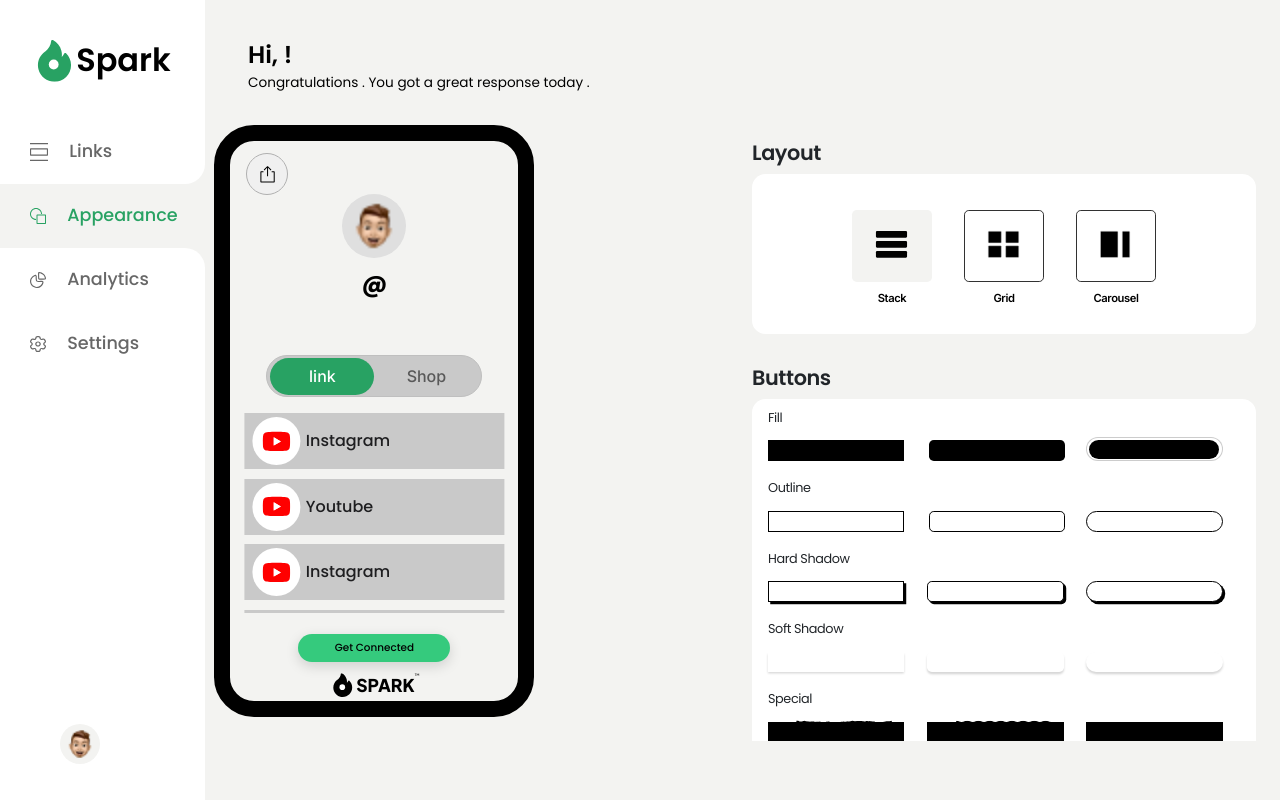
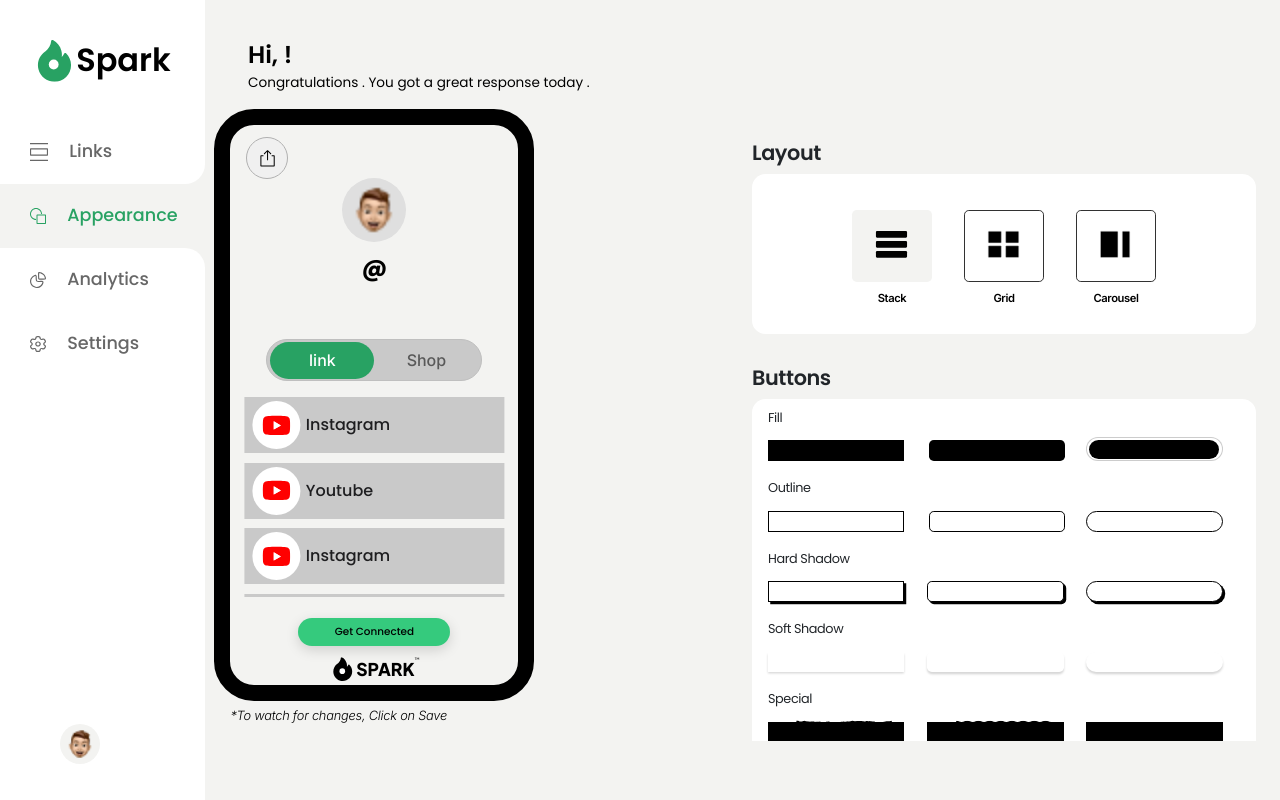
Before and after one commit to Mayank9001/LinkTree-mlm, a React (Vite) app in the folder frontend/: page /appearance in a window 1280 px wide. Built offline with nearby package versions, Linux system fonts and the light colour scheme; no server answers.

Commit message:
`Added a note to Preview component in Appearance and Profile pages to indicate that changes are only visible after saving.`

```diff
--- a/frontend/src/components/Preview.jsx
+++ b/frontend/src/components/Preview.jsx
@@ -111,13 +111,13 @@
     navigate("/login");
   };
   const handleConnected = async () => {
-    const profileId = profile.profileId;
-    const res = await visitProfile({ profileId });
-    const data = await res.json();
-    if (res.status === 200) {
-      // localStorage.clear();
-      window.open(url, "_blank");
-    }
+    // const profileId = profile.profileId;
+    // const res = await visitProfile({ profileId });
+    // const data = await res.json();
+    // if (res.status === 200) {
+    // localStorage.clear();
+    window.open(url, "_blank");
+    // }
   };
   const handleCopyLink = () => {
     navigator.clipboard.writeText(url + "/profile/" + profile.username);
--- a/frontend/src/pages/Appearance.jsx
+++ b/frontend/src/pages/Appearance.jsx
@@ -233,6 +233,7 @@
             style={{ display: !isMobile ? "" : "none" }}
           >
             <Preview data={formData} />
+            <div className={styles.astrik}>*To watch for changes, Click on Save</div>
           </div>
           <div className={styles.content}>
             <div className={styles.layouts}>
--- a/frontend/src/pages/Profile.jsx
+++ b/frontend/src/pages/Profile.jsx
@@ -384,6 +384,7 @@
             style={{ display: !isMobile ? "" : "none" }}
           >
             <Preview data={data} />
+            <div className={styles.astrik}>*To watch for changes, Click on Save</div>
           </div>
           <div className={styles.content}>
             <div className={styles.profile}>
--- a/frontend/src/pages/styles/Appearance.module.css
+++ b/frontend/src/pages/styles/Appearance.module.css
@@ -42,12 +42,25 @@
   width: 18rem;
   height: 35rem;
   border-radius: 2.5rem;
-  margin-top: 2rem;
+  margin-top: 1rem;
   border: 1rem solid black;
   overflow-y: auto;
+  display: flex;
+  flex-direction: column;
 }
 .liveview::-webkit-scrollbar{
   width: 0rem;
+}
+.astrik{
+  color: #000000;
+  position: absolute;
+  top: 44rem;
+  font-family: "Inter";
+  font-weight: 300;
+  font-style: italic;
+  font-size: 0.8rem;
+  line-height: 1.5rem;
+  letter-spacing: -0.22px;
 }
 .content {
   width: 35rem;
--- a/frontend/src/pages/styles/Profile.module.css
+++ b/frontend/src/pages/styles/Profile.module.css
@@ -61,12 +61,25 @@
   width: 18rem;
   height: 35rem;
   border-radius: 2.5rem;
-  margin-top: 2rem;
+  margin-top: 1rem;
   border: 1rem solid black;
   overflow-y: auto;
+  display: flex;
+  flex-direction: column;
 }
 .liveview::-webkit-scrollbar{
   width: 0rem;
+}
+.astrik{
+  color: #000000;
+  position: absolute;
+  top: 44rem;
+  font-family: "Inter";
+  font-weight: 300;
+  font-style: italic;
+  font-size: 0.8rem;
+  line-height: 1.5rem;
+  letter-spacing: -0.22px;
 }
 .content {
   width: 35rem;
```
